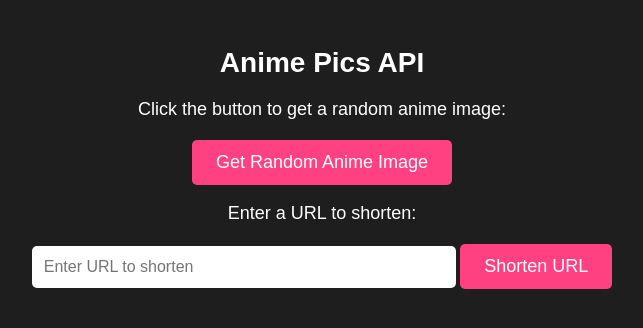
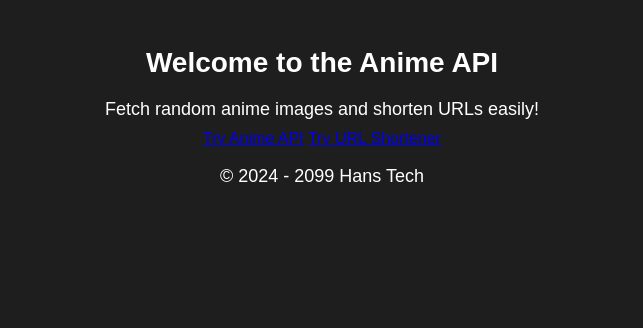
Before and after one commit to HansTech1/Hans-API, a website: page index.html in a window 1280 px wide. Shown: the whole page, without its empty margins (318-961 px from the left). Drawn offline with Linux system fonts and the light colour scheme.

Commit message:
Update index.html

```diff
--- a/index.html
+++ b/index.html
@@ -1,45 +1,25 @@
-
 <!DOCTYPE html>
 <html lang="en">
 <head>
     <meta charset="UTF-8">
     <meta name="viewport" content="width=device-width, initial-scale=1.0">
-    <title>Anime Pics API</title>
+    <title>Anime API</title>
     <link rel="stylesheet" href="styles.css">
+    <link rel="icon" type="image/png" href="favicon.png">
 </head>
 <body>
-    <h1>Anime Pics API</h1>
-    <p>Click the button to get a random anime image:</p>
-    <button onclick="fetchRandomImage()">Get Random Anime Image</button>
-    <img id="animeImage" src="" alt="Anime Image" style="display:none; max-width: 100%; margin-top: 20px;">
-    <br>
-    <p>Enter a URL to shorten:</p>
-    <input type="text" id="urlInput" placeholder="Enter URL to shorten">
-    <button onclick="shortenUrl()">Shorten URL</button>
-    <p id="shortUrl"></p>
+    <div class="container">
+        <h1>Welcome to the Anime API</h1>
+        <p>Fetch random anime images and shorten URLs easily!</p>
 
-    <script>
-        function fetchRandomImage() {
-            fetch('/api/anime/random')
-                .then(response => response.json())
-                .then(data => {
-                    document.getElementById('animeImage').src = data.image;
-                    document.getElementById('animeImage').style.display = 'block';
-                });
-        }
+        <div class="api-buttons">
+            <a href="/api/anime/random" target="_blank" class="btn">Try Anime API</a>
+            <a href="/api/shorten?url=https://example.com" target="_blank" class="btn">Try URL Shortener</a>
+        </div>
 
-        function shortenUrl() {
-            const url = document.getElementById('urlInput').value;
-            fetch('/api/shorten', {
-                method: 'POST',
-                headers: { 'Content-Type': 'application/json' },
-                body: JSON.stringify({ url })
-            })
-            .then(response => response.json())
-            .then(data => {
-                document.getElementById('shortUrl').innerText = 'Short URL: ' + data.short_url;
-            });
-        }
-    </script>
+        <footer>
+            <p>© 2024 - 2099 Hans Tech</p>
+        </footer>
+    </div>
 </body>
 </html>
```
